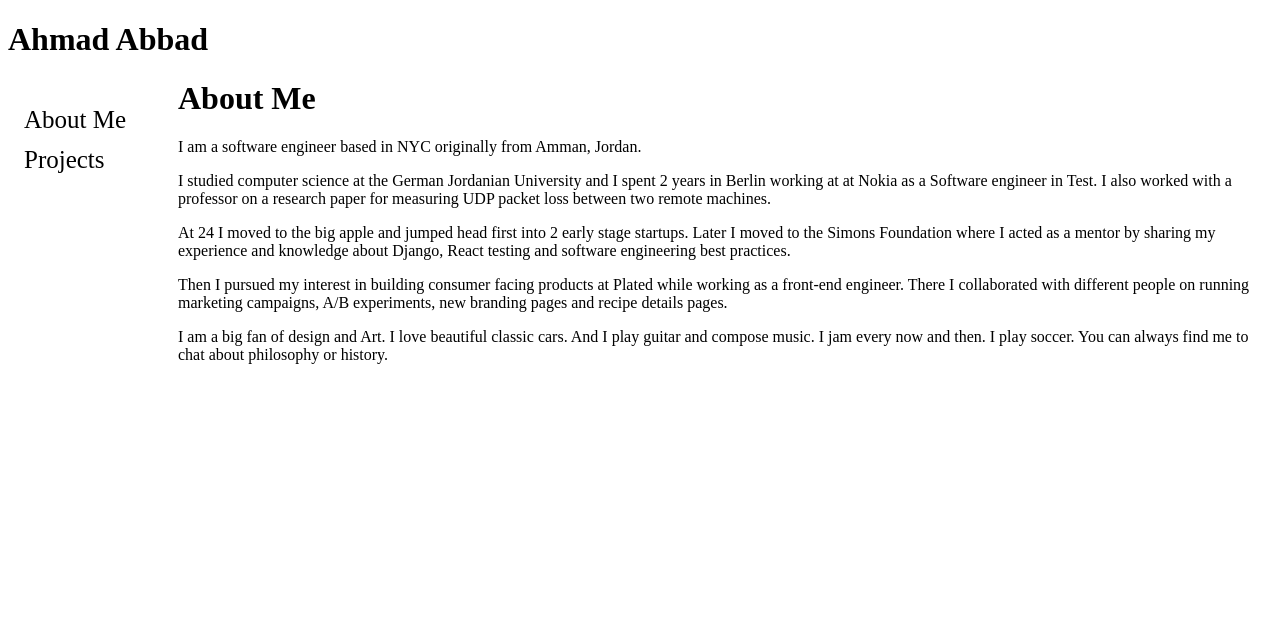
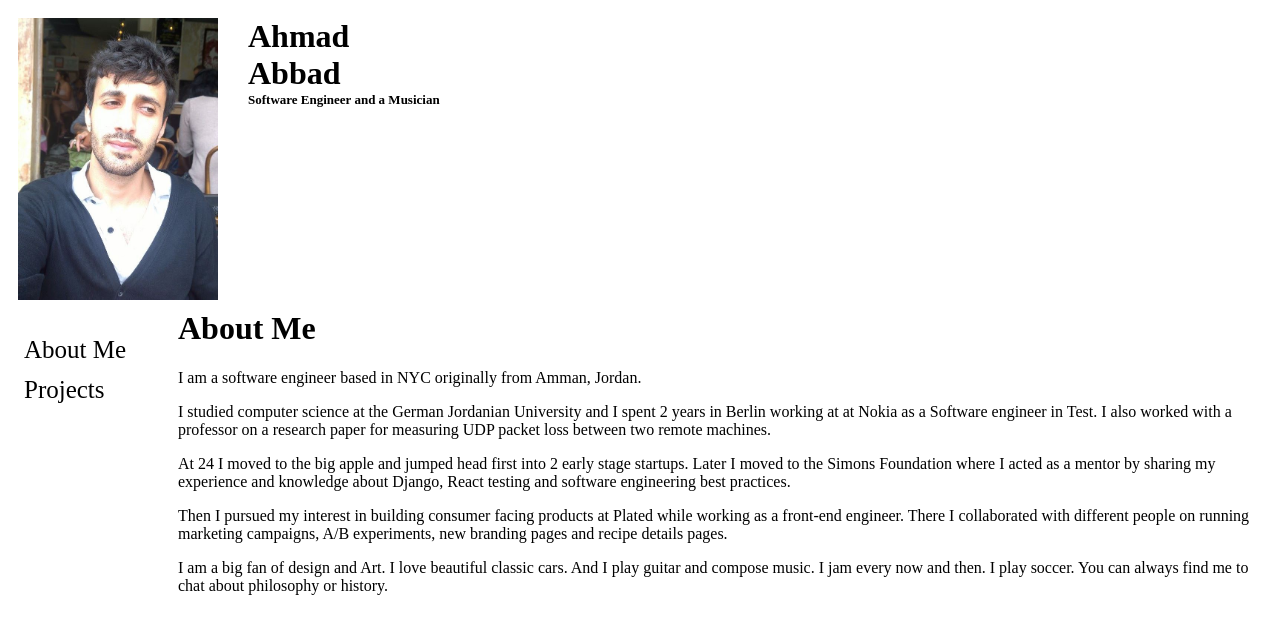
Before and after one commit to abbad/personal-website, a Gatsby site: page / in a window 1280 px wide. Built offline with nearby package versions, Linux system fonts and the light colour scheme; Gatsby itself is replaced by a stand-in of ours.

Commit message:
Image -> title \n Navigation and content

```diff
--- a/src/pages/index.js
+++ b/src/pages/index.js
@@ -3,10 +3,35 @@ import React from "react"
 import Container from "./main";
 import AboutMe from "./about_me/index";
 import Projects from "./projects/index"
+import image from "./ahmad-picture.jpg";
 
+import styled, { css }  from "styled-components";
 
 class Index extends React.Component {
+  /* Style page content */
+  static Title = styled.h1`
+    margin-left: 10px;
+    padding: 0px 10px;
+    width: 200px;
+    margin: 10px;
+    float: left;
+  `;
 
+  static subTitle = styled.p`
+    font-size: 13px;
+    padding-top: 0px;
+    margin-top: 0px;
+  `;
+
+  static Image = styled.img`
+    width: 200px;
+    margin: 10px;
+    float: left;
+  `;
+
+  static Hero = styled.div`
+
+  `;
 
   constructor() {
     super()
@@ -24,10 +49,27 @@ class Index extends React.Component {
     }
   };
 
+  renderImage = () => {
+    // Import result is the URL of your image
+    return <this.constructor.Image src={image} alt="Logo" />;
+  }
+
+  renderTitle = () => {
+    return (<this.constructor.Title>
+      <span> Ahmad Abbad </span>
+      <this.constructor.subTitle>
+        Software Engineer and a Musician
+      </this.constructor.subTitle>
+    </this.constructor.Title>)
+  };
+
   render() {
     return (
       <div>
-        <h1 > Ahmad Abbad </h1>
+        <this.constructor.Hero>
+          {this.renderImage()}
+          {this.renderTitle()}
+        </this.constructor.Hero>
         <Container children={this.state.selected} onClick={this.onClick} />
       </div>
     );
--- a/src/pages/main.js
+++ b/src/pages/main.js
@@ -56,13 +56,17 @@ const Main = styled.div`
   padding: 0px 10px;
 `;
 
+const SideNavContainer = styled.div`
+  clear: both;
+`;
+
 export default ({onClick, children}) => {
   return (
-    <div>
+    <SideNavContainer>
       <Sidenav>
         <SidenavLinks href="#biography" onClick={onClick.bind(null,'aboutMe')} >About Me</SidenavLinks>
         <SidenavLinks href="#projects" onClick={onClick.bind(null, 'projects')}>Projects</SidenavLinks>
       </Sidenav>
       <Main>{children}</Main>
-    </div>
+    </SideNavContainer>
 )};
```
Also changed, not shown: src/pages/ahmad-picture.jpg (added), 3 other files.
